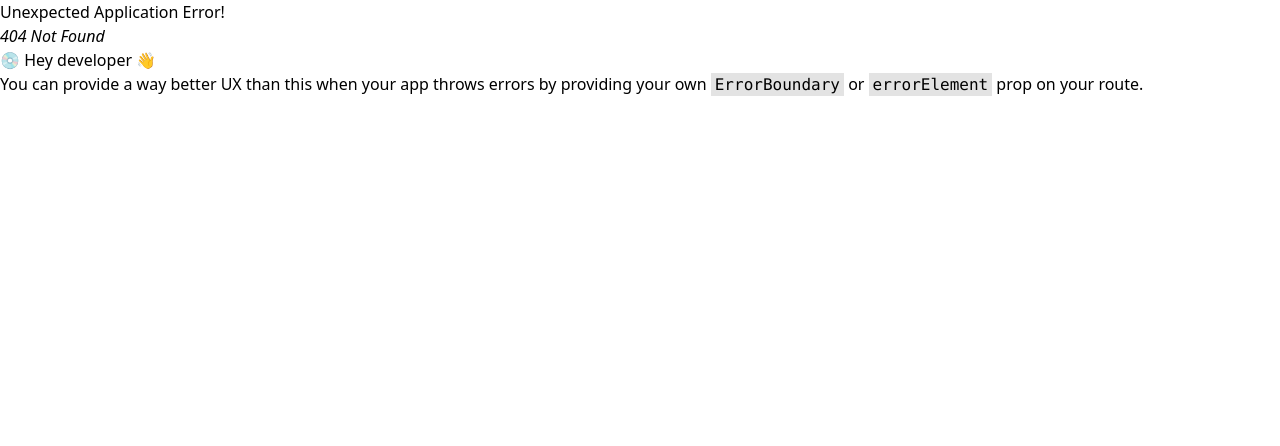
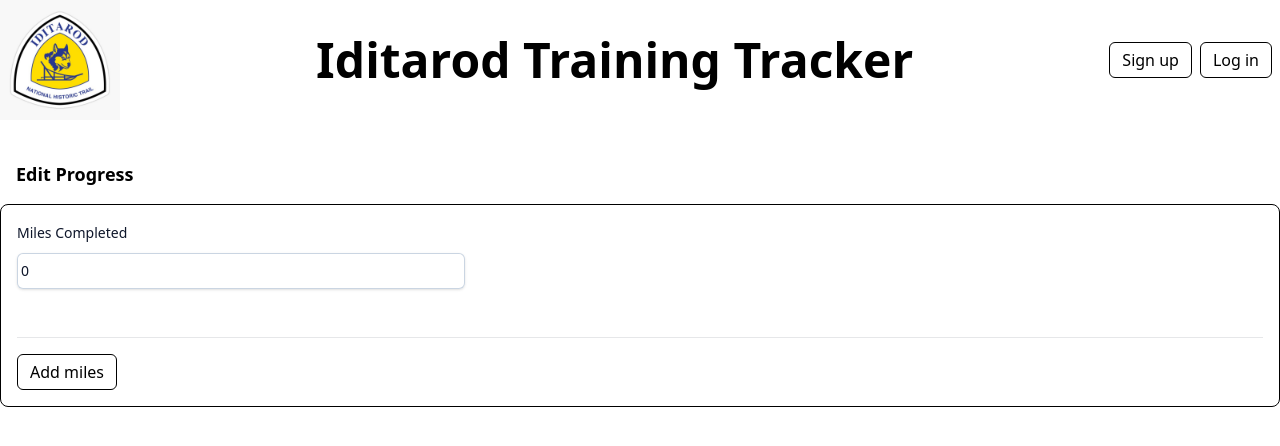
Before and after one commit to scirrincione/iditarod-tracker, a React (Vite) app in the folder client/: page /editprogress in a window 1280 px wide. Before the commit this address had no page. Shown: the top 446 px of the page. Built offline with nearby package versions, Linux system fonts and the light colour scheme.

Commit message:
finished adding update progress button

```diff
--- /dev/null
+++ b/client/src/components/EditProgress.jsx
@@ -0,0 +1,101 @@
+import { useState, useEffect, useContext } from "react";
+import { useNavigate } from "react-router-dom";
+import { UserContext } from "../contexts/UserContext";
+
+export default function EditProgress() {
+  const [miles, setMiles] = useState(0);
+  const { user, updateUser } = useContext(UserContext);
+
+  const [isNew, setIsNew] = useState(true);
+  //const params = useParams();
+  const navigate = useNavigate();
+
+  useEffect(() => {
+    async function fetchData() {
+      const id = user?.id?.toString() || undefined;
+      if(!id) return;
+      setIsNew(false);
+      const response = await fetch(
+        `http://localhost:5050/record/${user?.id.toString()}`
+      );
+      if (!response.ok) {
+        const message = `An error has occurred: ${response.statusText}`;
+        console.error(message);
+        return;
+      }
+      const record = await response.json();
+      if (!record) {
+        console.warn(`Record with id ${id} not found`);
+        navigate("/");
+        return;
+      }
+      setMiles(user?.progress);
+    }
+    fetchData();
+    return;
+  }, [user?.id, navigate]);
+
+  // These methods will update the state properties.
+//   function updateForm(value) {
+//     return setForm((prev) => {
+//       return { ...prev, ...value };
+//     });
+//   }
+
+  // This function will handle the submission.
+  async function onSubmit(e) {
+    e.preventDefault();
+    const currentProgress = Number(user?.progress);
+    console.log("Current progress: ", currentProgress);
+    const added = Number(miles)
+    const newProgress = currentProgress + added;
+    const updatedUser = updateUser({ ...user, progress: newProgress });
+    if (updatedUser) {
+      setMiles(0);
+      navigate("/");
+    }
+  }
+
+  // This following section will display the form that takes the input from the user.
+  return (
+    <>
+      <h3 className="text-lg font-semibold p-4">Edit Progress</h3>
+      <form
+        onSubmit={onSubmit}
+        className="border rounded-lg overflow-hidden p-4"
+      >
+        <div className="grid grid-cols-1 gap-x-8 gap-y-10 border-b border-slate-900/10 pb-12 md:grid-cols-2">
+
+          <div className="grid max-w-2xl grid-cols-1 gap-x-6 gap-y-8 ">
+            <div className="sm:col-span-4">
+              <label
+                htmlFor="position"
+                className="block text-sm font-medium leading-6 text-slate-900"
+              >
+                Miles Completed
+              </label>
+              <div className="mt-2">
+                <div className="flex rounded-md shadow-sm ring-1 ring-inset ring-slate-300 focus-within:ring-2 focus-within:ring-inset focus-within:ring-indigo-600 sm:max-w-md">
+                  <input
+                    type="text"
+                    name="progress"
+                    id="progress"
+                    className="block flex-1 border-0 bg-transparent py-1.5 pl-1 text-slate-900 placeholder:text-slate-400 focus:ring-0 sm:text-sm sm:leading-6"
+                    placeholder="Miles completed"
+                    value={miles}
+                    onChange={(e) => setMiles(e.target.value)}
+                  />
+                </div>
+              </div>
+            </div>
+          </div>
+        </div>
+        <input
+          type="submit"
+          value="Add miles"
+          className="inline-flex items-center justify-center whitespace-nowrap text-md font-medium ring-offset-background transition-colors focus-visible:outline-none focus-visible:ring-2 focus-visible:ring-ring focus-visible:ring-offset-2 disabled:pointer-events-none disabled:opacity-50 border border-input bg-background hover:bg-slate-100 hover:text-accent-foreground h-9 rounded-md px-3 cursor-pointer mt-4"
+        />
+      </form>
+    </>
+  );
+}
--- a/client/src/components/Login.jsx
+++ b/client/src/components/Login.jsx
@@ -2,17 +2,18 @@ import { useState, useEffect, useContext } from "react";
 import { useParams, useNavigate } from "react-router-dom";
 import { UserContext } from "../contexts/UserContext";
 
-export default function Login({children}) {
+export default function Login({ children }) {
   const [form, setForm] = useState({
     name: "",
     email: "",
     password: "",
     progress: 0,
   });
-  const {user, login, logout} = useContext(UserContext);
+  const { user, login, logout } = useContext(UserContext);
   const [isNew, setIsNew] = useState(true);
   const params = useParams();
   const navigate = useNavigate();
+  const [loginFail, setLoginFail] = useState(false);
 
   //   useEffect(() => {
   //     async function fetchData() {
@@ -52,8 +53,12 @@ export default function Login({children}) {
     const person = { ...form };
 
     try {
-        login(person);
-        navigate("/");
+      const result = await login(person);
+      console.log('Login result: ', result);
+      if (!result) {
+        setLoginFail(true);
+      }
+      else { navigate("/"); }
       //   let response;
       //   if (isNew) {
       //     // if we are adding a new record we will POST to /record.
@@ -139,7 +144,9 @@ export default function Login({children}) {
                 </div>
               </div>
             </div>
+            {loginFail && <div className="text-red-600 ">Login failed: Invalid email or password.</div>}
           </div>
+
         </div>
         <input
           type="submit"
--- a/client/src/components/RecordList.jsx
+++ b/client/src/components/RecordList.jsx
@@ -1,51 +1,63 @@
-import { useEffect, useState } from "react";
+import { useEffect, useState, useContext } from "react";
 import { Link } from "react-router-dom";
+import { UserContext } from "../contexts/UserContext";
+import { NavLink } from "react-router-dom";
 
 const iditarod = [
-    {stop: "Anchorage", miles: 0},
-    {stop: "Campbell Airstrip", miles: 11},
-    {stop: "Willow", miles: 42},
-    {stop: "Yetna Station", miles: 53},
-    {stop: "Skwentna", miles: 83},
-    {stop: "Finger Lake", miles: 123},
-    {stop: "Rainy Pass", miles: 153},
-    {stop: "Rohn", miles: 188},
-    {stop: "Nikolai", miles: 263},
-    {stop: "McGrath", miles: 311},
-    {stop: "Takotna", miles: 329},
-    {stop: "Ophir", miles: 352},
-    {stop: "Cripple", miles: 425},
-    {stop: "Ruby", miles: 495},
-    {stop: "Galena", miles: 545},
-    {stop: "Nulato", miles: 582},
-    {stop: "Kaltag", miles: 629},
-    {stop: "Unalakleet", miles: 714},
-    {stop: "Shaktoolik", miles: 754},
-    {stop: "Koyuk", miles: 804},
-    {stop: "Elim", miles: 852},
-    {stop: "Golovin", miles: 880},
-    {stop: "White Mountain", miles: 898},
-    {stop: "Safety", miles: 953},
-    {stop: "Nome", miles: 975}
+  { stop: "Anchorage", miles: 0 },
+  { stop: "Campbell Airstrip", miles: 11 },
+  { stop: "Willow", miles: 42 },
+  { stop: "Yetna Station", miles: 53 },
+  { stop: "Skwentna", miles: 83 },
+  { stop: "Finger Lake", miles: 123 },
+  { stop: "Rainy Pass", miles: 153 },
+  { stop: "Rohn", miles: 188 },
+  { stop: "Nikolai", miles: 263 },
+  { stop: "McGrath", miles: 311 },
+  { stop: "Takotna", miles: 329 },
+  { stop: "Ophir", miles: 352 },
+  { stop: "Cripple", miles: 425 },
+  { stop: "Ruby", miles: 495 },
+  { stop: "Galena", miles: 545 },
+  { stop: "Nulato", miles: 582 },
+  { stop: "Kaltag", miles: 629 },
+  { stop: "Unalakleet", miles: 714 },
+  { stop: "Shaktoolik", miles: 754 },
+  { stop: "Koyuk", miles: 804 },
+  { stop: "Elim", miles: 852 },
+  { stop: "Golovin", miles: 880 },
+  { stop: "White Mountain", miles: 898 },
+  { stop: "Safety", miles: 953 },
+  { stop: "Nome", miles: 975 }
 ]
 
 function getLocation(progress) {
   return iditarod.filter(checkpoint => checkpoint.miles <= progress);
 }
 
+function Equivalent(user, record) {
+  return user!=null && record.record.name === user?.name;
+}
 
 const Record = (props) => (
-  <li className = "border p-3 rounded" >
-                <h2 className="text-2xl">{props.record.name}</h2>
+  <li className="border p-3 rounded" >
+    <h2 className="flex flex-row text-2xl justify-between p-2">{props.record.name}
+      {Equivalent(props.user, props) &&
+        <NavLink
+          className="mr-2 inline-flex items-center justify-center whitespace-nowrap text-sm font-medium ring-offset-background transition-colors focus-visible:outline-none focus-visible:ring-2 focus-visible:ring-ring focus-visible:ring-offset-2 disabled:pointer-events-none disabled:opacity-50 border border-input bg-background hover:bg-slate-100 h-7 rounded-md px-2"
+          to="/editprogress">
+          Edit Progress
+          </NavLink>}
+    </h2>
     <p className="flex flex-row justify-between text-2xl">{props.record.progress}
-                <progress value={props.record.progress/975}/>
+      <progress value={props.record.progress / 975} />
       975</p>
     {
       (() => {
         const locations = getLocation(props.record.progress);
         const last = locations[locations.length - 1];
         return (
-                    <div className = "flex flex-row justify-between text-2xl">
+          <div className="flex flex-row justify-between text-2xl">
             <span>
               Last Checkpoint Reached: {last ? last.stop : "Not started"}
             </span>
@@ -92,6 +104,7 @@ const Record = (props) => (
 
 export default function RecordList() {
   const [records, setRecords] = useState([]);
+  const { user, login, logout } = useContext(UserContext);
 
   // This method fetches the records from the database.
   useEffect(() => {
@@ -106,6 +119,7 @@ export default function RecordList() {
       setRecords(records);
     }
     getRecords();
+
     return;
   }, [records.length]);
 
@@ -124,6 +138,7 @@ export default function RecordList() {
       return (
         <Record
           record={record}
+          user={user}
           deleteRecord={() => deleteRecord(record._id)}
           key={record._id}
         />
--- a/client/src/contexts/UserContext.jsx
+++ b/client/src/contexts/UserContext.jsx
@@ -1,6 +1,6 @@
 import React, { createContext, useState, useEffect } from 'react';
 
-export const UserContext = createContext({ user: null, login: () => { }, logout: () => { } });
+export const UserContext = createContext({ user: null, login: () => { }, logout: () => { }, updateUser: () => { } });
 
 
 export const UserProvider = ({ children }) => {
@@ -33,8 +33,8 @@ export const UserProvider = ({ children }) => {
     return record;
   };
 
-  const login = (userData) => {
-    const user = fetchUserData(userData);
+  const login = async (userData) => {
+    const user = await fetchUserData(userData);
     setUser(user);
     return user;
   };
@@ -45,10 +45,37 @@ export const UserProvider = ({ children }) => {
     return;
   };
 
+  const updateUser = async (updatedUser) => {
+    try {
+      let response;
+        // if we are updating a record we will PATCH to /record/:id.
+        response = await fetch(`http://localhost:5050/record/${user?._id}`, {
+          method: "PATCH",
+          headers: {
+            "Content-Type": "application/json",
+          },
+          body: JSON.stringify(updatedUser),
+        });
+
+
+      if (!response.ok) {
+        throw new Error(`HTTP error! status: ${response.status}`);
+        return null;
+      }
+      else {
+        setUser(updatedUser)
+        return updatedUser;
+      }
+    } catch (error) {
+      console.error('A problem occurred adding or updating a record: ', error);
+    }
+  }
+
   const userValue = {
     user,
     login,
     logout,
+    updateUser,
   };
 
   return (
```
Also changed, not shown: client/src/main.jsx (+11 -0 lines), 1 other file (tests, documents, lock files or other folders). Lines whose indentation alone changed are shown as unchanged.
